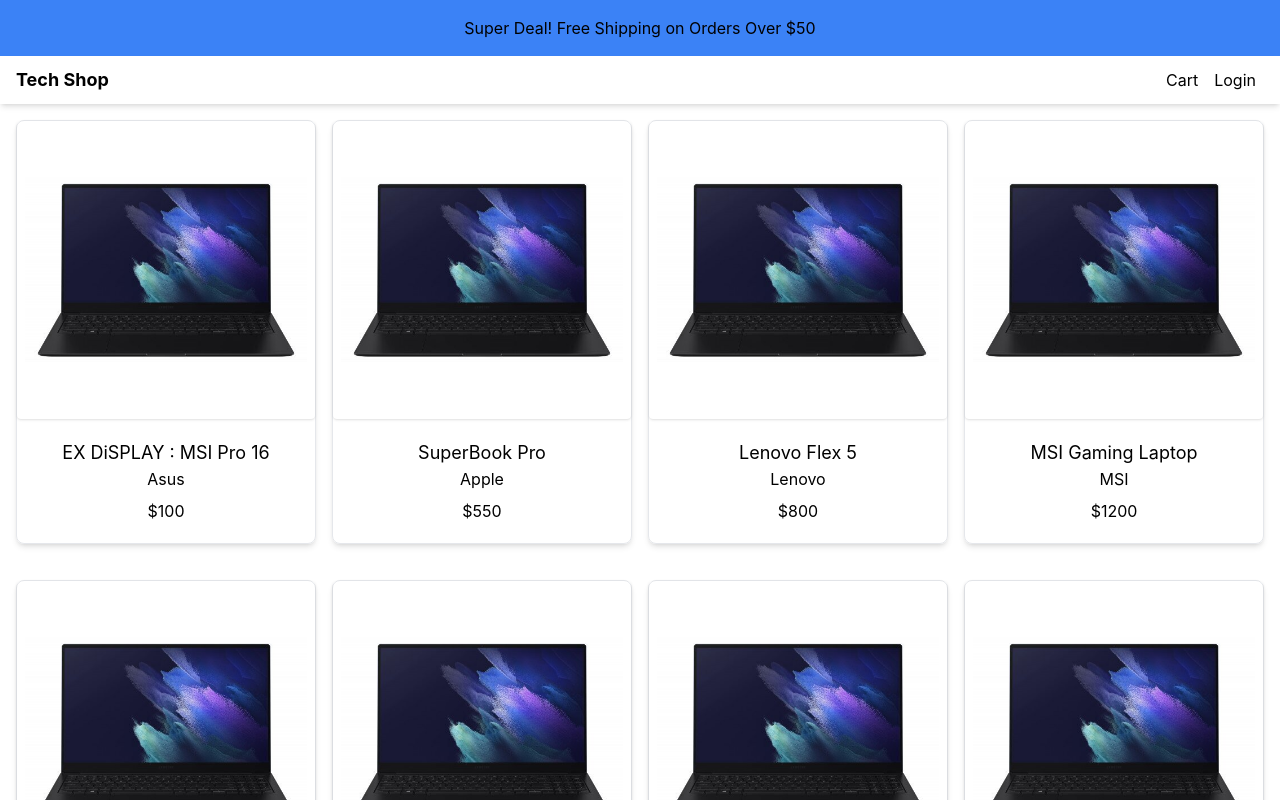
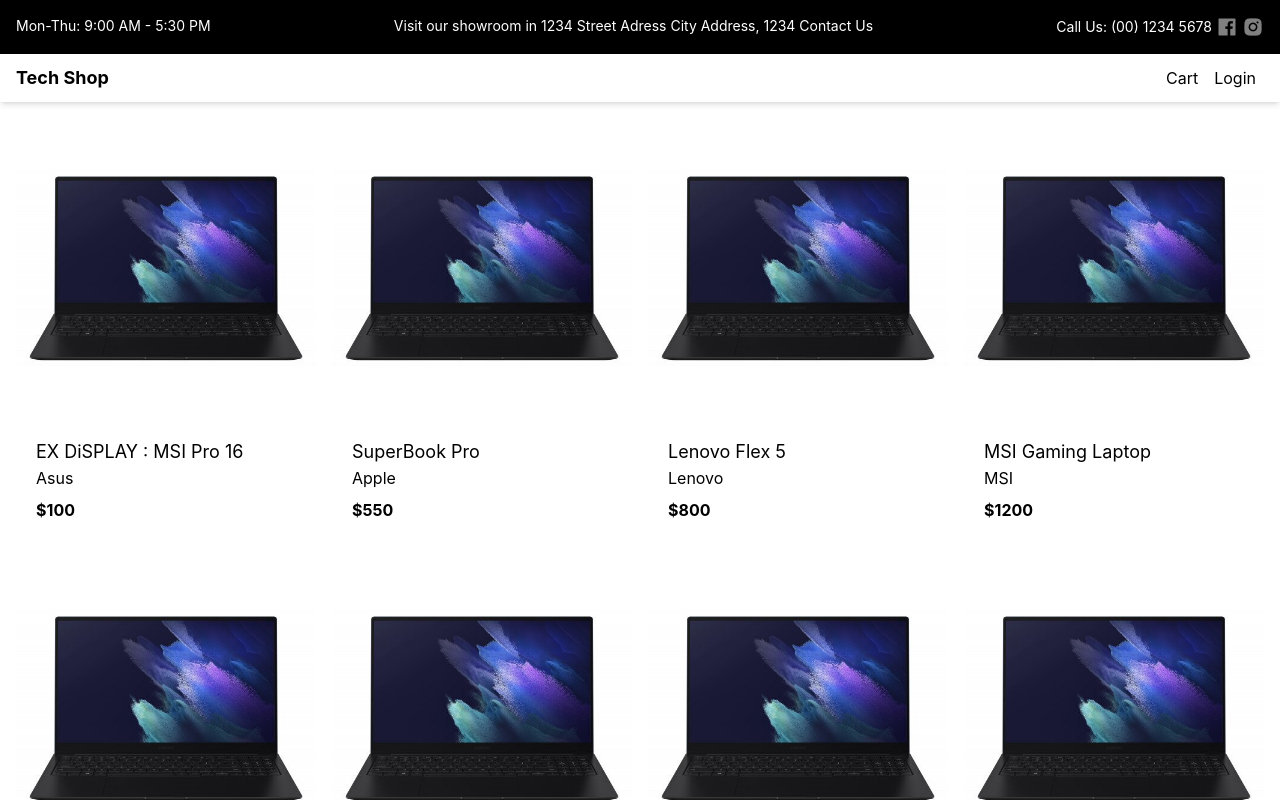
Before and after one commit to setare-sabouri/E_commerce_TechShop, a Next.js app: page / in a window 1280 px wide. Shown: the top 800 px of the page. Built offline with nearby package versions, Linux system fonts and the light colour scheme.

Commit message:
announcement detailed

```diff
--- a/components/Layout/Announcement.js
+++ b/components/Layout/Announcement.js
@@ -1,7 +1,19 @@
 const Announcement = () => {
   return (
-    <div className="bg-blue-500 p-4 text-center" role="alert">
-      <p> Super Deal! Free Shipping on Orders Over $50</p>
+    <div className="bg-black text-white text-[10px] md:text-sm flex gap-4 justify-between p-4 text-center " role="alert">
+      <p>Mon-Thu:  9:00 AM - 5:30 PM</p>
+      <p> Visit our showroom in 1234 Street Adress City Address, 1234  Contact Us</p>
+      <div className="flex gap-1 items-center">
+        <p>Call Us: (00) 1234 5678</p>
+        <a href="#">
+          <img src="footer/facebook.png" alt="Facebook" />
+        </a>
+        <a href="#">
+          <img src="footer/instagram.png" alt="Instagram" />
+        </a>
+      </div>
+
+
     </div>
   );
 };
--- a/pages/Home/productItem.js
+++ b/pages/Home/productItem.js
@@ -3,22 +3,22 @@
 
 export default function ProductItem({ product }) {
     return (
-        <article className="card">
+        <article className="flex flex-col">
             <Link href={`/product/${product.slug}`} >
                 <img
                     src={product.image}
                     alt={product.name}
-                    className="rounded shadow cursor-pointer p-2"
+                    className="cursor-pointer"
                 />
             </Link>
-            <div className="flex flex-col items-center justify-center p-5">
+            <div className="flex flex-col items-start justify-center p-5">
                 <Link href={`/product/${product.slug}`}>
                     <a>
                         <h2 className="text-lg">{product.name}</h2>
                     </a>
                 </Link>
                 <p className="mb-2">{product.brand}</p>
-                <p>${product.price}</p>
+                <p className="font-bold">${product.price}</p>
             </div>
         </article>
     );
--- a/styles/global.css
+++ b/styles/global.css
@@ -29,10 +29,6 @@
     box-sizing: border-box;
 }
 
-.card {
-    @apply mb-5  block   rounded-lg border border-gray-200  shadow-md;
-}
-
 .primary-button {
     @apply rounded bg-amber-300 py-2 px-4 shadow outline-none hover:bg-amber-400  active:bg-amber-500;
 }
```
